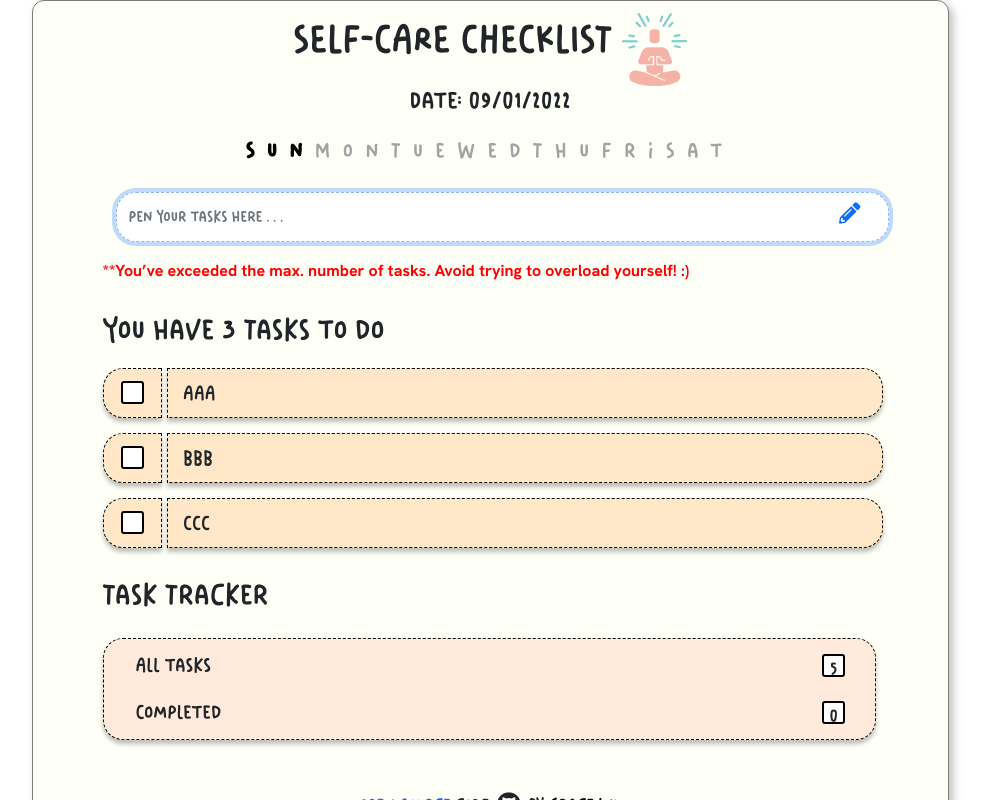
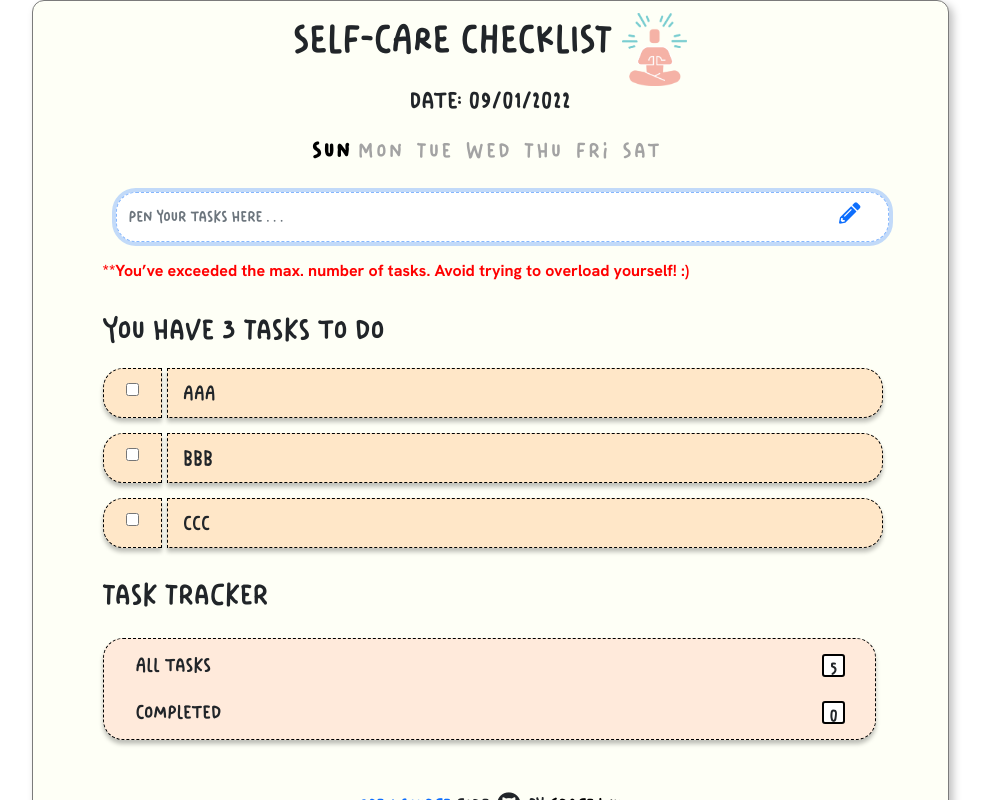
Before and after one commit to gracexuerwu/checklist-project, a React (Create React App) app: page / in a window 1280 px wide. Shown: the top 800 px of the page, without its empty margins (150-1138 px from the left). Built offline with nearby package versions, Linux system fonts and the light colour scheme.

Commit message:
checkBox

```diff
--- a/src/App.css
+++ b/src/App.css
@@ -49,14 +49,16 @@ h2 {
   font-size: 22px;
   line-height: 133.9%;
   /* or 29px */
-
   text-align: center;
-  letter-spacing: 0.565em;
-
+  letter-spacing: 0.12em;
   color: #a3a3a3;
 }
 strong {
   color: black;
+}
+.day {
+  margin-left: 6px;
+  margin-right: 6px;
 }
 .Heading {
   text-align: start;
--- a/src/App.js
+++ b/src/App.js
@@ -76,7 +76,7 @@ function App() {
             return (<strong key={index} className="daysOfTheWeekBold">{day}</strong>);
           }
           else {
-            return (<span key={index}>{day}</span>);
+            return (<span key={index} className="day">{day}</span>);
           }
         })}</div>
         <EnterTaskColumn callback={callbackByEnterTaskColumn} />
--- a/src/components/TaskColumn.js
+++ b/src/components/TaskColumn.js
@@ -7,7 +7,9 @@ export default function TaskColumn(props) {
             <div className="row">
                 <div className="col-1">
                     <div className="TaskColumn-left">
-                        <div className="NumberBox"></div>
+                        <div className="checkBox">
+                            <input type="checkbox" id="checkBox" name="checkBox" />
+                        </div>
                     </div>
                 </div>
                 <div className="col-11">
--- a/src/styles/TaskColumn.css
+++ b/src/styles/TaskColumn.css
@@ -65,3 +65,6 @@
   width: 23px;
   height: 23px;
 }
+.checkBox {
+  margin-top: 10px;
+}
```
